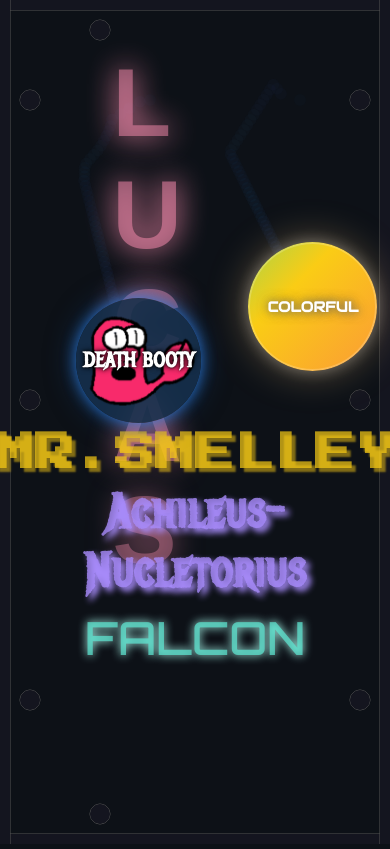
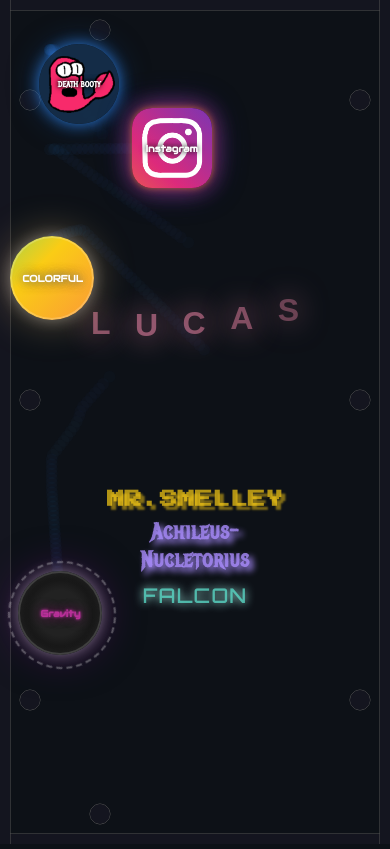
Before and after one commit to Lucas-Smelley/lucas-smelley.github.io, a plain HTML site: page index.html in a window 390 px wide. Drawn offline with nearby package versions, Linux system fonts and the light colour scheme; animation ran at ten frames a second; a web font is replaced by a local one.

Commit message:
responsive stuff

```diff
--- a/css/style.css
+++ b/css/style.css
@@ -9,23 +9,23 @@ html, body {
 
 /* MAIN NAME PLATE STYLES */
 
-.name-plate{
-    font-size: 6rem;
+.name-plate {
+    font-size: clamp(2rem, 8vw, 6rem);
     font-family: sans-serif;
     position: absolute;
     top: 35%;
     left: 50%;
     transform: translate(-50%, -50%);
     z-index: 1;
-    color: rgba(255, 144, 179, 0.2);;
-
+    color: rgba(255, 144, 179, 0.2);
+    white-space: nowrap;
 }
 
 .name-plate span{
     display: inline-block;
     font-weight: bolder;
     animation: mover 3s ease-in-out infinite;
-    margin: 0 15px;
+    margin: 0 clamp(5px, 2vw, 15px);
 }
 
 @keyframes mover {
@@ -81,7 +81,7 @@ html, body {
 
 #name1 {
     font-family: 'Orbitron', 'Rajdhani', sans-serif;
-    font-size: 2.7rem;
+    font-size: clamp(1.2rem, 4vw, 2.7rem);
     color: rgba(94, 234, 212, 0.7);
     letter-spacing: 2px;
     text-shadow: 0 0 10px rgba(174, 255, 243, 1);
@@ -89,7 +89,7 @@ html, body {
 
 #name2 {
     font-family: 'Press Start 2P', monospace;
-    font-size: 2.5rem;
+    font-size: clamp(1.1rem, 3.5vw, 2.5rem);
     color: rgba(250, 204, 21, 0.7);
     text-transform: uppercase;
     text-shadow: 4px 4px 2px rgba(250, 204, 21, 0.5);
@@ -97,7 +97,7 @@ html, body {
 
 #name3 {
     font-family: 'Metal Mania', 'UnifrakturCook', fantasy;
-    font-size: 3rem;
+    font-size: clamp(1.4rem, 4.5vw, 3rem);
     color: rgba(167, 139, 250, 0.8);
     letter-spacing: 1px;
     text-shadow: 4px 4px 6px rgba(167, 139, 250, 1);
@@ -105,15 +105,15 @@ html, body {
 
 /* GENERIC ICON STYLES */
 .icon {
-    width: 125px;
-    height: 125px;
+    width: clamp(80px, 12vw, 100px);
+    height: clamp(80px, 12vw, 100px);
+    font-size: clamp(0.6rem, 2vw, 1.3rem);
     border-radius: 50%;
     background: rgba(60, 127, 204, 0.9);
     display: flex;
     justify-content: center;
     align-items: center;
     color: white;
-    font-size: 1.2rem;
     position: absolute;
     text-decoration: none;
     z-index: 2;
@@ -147,8 +147,8 @@ html, body {
 
 .death-booty-label {
     color: white;
-    font-size: 1.3rem;
     font-weight: bold;
+    font-size: clamp(0.5rem, 1.1vw, 1.1rem);
     text-shadow: 0 0 3px black, 0 0 6px black;
     pointer-events: none;
     padding: 4px;
@@ -200,7 +200,6 @@ html, body {
 }
 
 .gravity-label {
-    font-size: 1.4rem;
     font-weight: 800;
     color: #b93099;
     text-shadow: 0 0 3px #e339c1, 0 0 12px #7c1163;
@@ -245,7 +244,6 @@ html, body {
 
 .colorful-label {
     font-family: 'Audiowide', cursive;
-    font-size: 0.9rem;
     font-weight: bold;
     color: white;
     text-shadow: 0 0 6px rgba(125, 125, 125, 0.6),
@@ -292,7 +290,6 @@ html, body {
 
 .instagram-label {
     font-family: 'Audiowide', cursive;
-    font-size: 1.2rem;
     font-weight: bold;
     color: white;
     text-shadow: 0 0 3px rgba(88, 88, 88, 0.6),
--- a/js/main.js
+++ b/js/main.js
@@ -30,29 +30,36 @@ Runner.run(Runner.create(), engine);
 const iconIds = ['death-booty', 'colorful-icon', 'instagram-icon', 'gravityToggle'];
 const icons = [];
 
-iconIds.forEach((id, i) => {
+iconIds.forEach((id) => {
     const el = document.getElementById(id);
-    const x = 150 + i * 150;
-    const y = 100;
+
+    // Get the actual size of the icon element
+    const rect = el.getBoundingClientRect();
+    const width = rect.width;
+    const height = rect.height;
+
+    // Random spawn within bounds (leaving space from edges)
+    const padding = 100;
+    const x = Math.random() * (window.innerWidth - padding * 2) + padding;
+    const y = Math.random() * (window.innerHeight - padding * 2) + padding;
 
     // Special case: Instagram icon uses a rounded rectangle body
     const isInstagram = id === 'instagram-icon';
     const body = isInstagram
-        ? Bodies.rectangle(x, y, 100, 120, {
+        ? Bodies.rectangle(x, y, width, height, {
             restitution: 1,
             friction: 0,
             frictionAir: 0,
-                chamfer: { radius: 20 }, // creates rounded corners
+            chamfer: { radius: 20 },
             render: { visible: false }
         })
-            : Bodies.circle(x, y, 75, {
+        : Bodies.circle(x, y, width / 2, {
             restitution: 1,
             friction: 0,
             frictionAir: 0,
             render: { visible: false }
         });
 
-    // Set random initial velocity
     const speedX = (Math.random() * 2 + 2) * (Math.random() < 0.5 ? -1 : 1);
     const speedY = (Math.random() * 2 + 2) * (Math.random() < 0.5 ? -1 : 1);
 
@@ -81,27 +88,65 @@ iconIds.forEach((id, i) => {
     }
 });
 
-// Add walls
-const walls = [
-    Bodies.rectangle(width / 2, 0, width, 20, { isStatic: true, restitution: 1 }),
-    Bodies.rectangle(width / 2, height, width, 20, { isStatic: true, restitution: 1 }),
-    Bodies.rectangle(0, height / 2, 20, height, { isStatic: true, restitution: 1 }),
-    Bodies.rectangle(width, height / 2, 20, height, { isStatic: true, restitution: 1 })
+let wallBodies = [];
+
+function createWalls() {
+    // Remove existing walls from the world
+    if (wallBodies.length) {
+        wallBodies.forEach(wall => World.remove(world, wall));
+    }
+
+    const w = window.innerWidth;
+    const h = window.innerHeight;
+
+    wallBodies = [
+        Bodies.rectangle(w / 2, 0, w, 20, { isStatic: true, restitution: 1 }),               // Top
+        Bodies.rectangle(w / 2, h, w, 20, { isStatic: true, restitution: 1 }),               // Bottom
+        Bodies.rectangle(0, h / 2, 20, h, { isStatic: true, restitution: 1 }),               // Left
+        Bodies.rectangle(w, h / 2, 20, h, { isStatic: true, restitution: 1 })                // Right
     ];
 
-World.add(world, walls);
+    World.add(world, wallBodies);
+}
 
-// Sync DOM with physics bodies
+let bumperBodies = [];
+
+function createBumpers() {
+    // Remove existing bumpers
+    if (bumperBodies.length) {
+        bumperBodies.forEach(b => World.remove(world, b));
+        bumperBodies = [];
+    }
+
+    const w = window.innerWidth;
+    const h = window.innerHeight;
+
+    // Top & Bottom bumpers
+    for (let x = 100; x < w; x += 300) {
+        bumperBodies.push(
+        Bodies.circle(x, 30, 10, { isStatic: true, restitution: 1 }),
+        Bodies.circle(x, h - 30, 10, { isStatic: true, restitution: 1 })
+        );
+    }
+
+    // Left & Right bumpers
+    for (let y = 100; y < h; y += 300) {
+        bumperBodies.push(
+        Bodies.circle(30, y, 10, { isStatic: true, restitution: 1 }),
+        Bodies.circle(w - 30, y, 10, { isStatic: true, restitution: 1 })
+        );
+    }
+
+    World.add(world, bumperBodies);
+}
+
+// Update DOM element position to match physics body
 Events.on(engine, 'afterUpdate', () => {
     icons.forEach(({ el, body }) => {
-        const isInstagram = el.id === 'instagram-icon';
+        const rect = el.getBoundingClientRect();
+        el.style.left = `${body.position.x - rect.width / 2}px`;
+        el.style.top = `${body.position.y - rect.height / 2}px`;
 
-        // Use half width/height for Instagram's rectangle, or radius for circles
-        const offset = isInstagram ? 50 : 50;
-        el.style.left = `${body.position.x - offset}px`;
-        el.style.top = `${body.position.y - offset}px`;
-
-        // Maintain speed when gravity is off
         if (engine.gravity.y === 0) {
             const vx = body.velocity.x;
             const vy = body.velocity.y;
@@ -122,27 +167,6 @@ Events.on(engine, 'afterUpdate', () => {
 });
 
 
-
-// Create bumper pegs near the edges
-const bumpers = [];
-
-// Top & Bottom edge bumpers
-for (let x = 100; x < width; x += 300) {
-    bumpers.push(
-        Bodies.circle(x, 30, 10, { isStatic: true, restitution: 1 }),
-        Bodies.circle(x, height - 30, 10, { isStatic: true, restitution: 1 })
-    );
-}
-
-// Left & Right edge bumpers
-for (let y = 100; y < height; y += 300) {
-    bumpers.push(
-        Bodies.circle(30, y, 10, { isStatic: true, restitution: 1 }),
-        Bodies.circle(width - 30, y, 10, { isStatic: true, restitution: 1 })
-    );
-}
-
-World.add(world, bumpers);
 
 const canvas = document.getElementById('trailCanvas');
 const ctx = canvas.getContext('2d');
@@ -184,4 +208,21 @@ function renderTrails() {
     requestAnimationFrame(renderTrails);
 }
 
+
+
+// Initial call
+createWalls();
+createBumpers();
+
+
+// Recreate walls when screen is resized
+window.addEventListener('resize', () => {
+    createWalls();
+    createBumpers();
+
+
+    // Optional: resize Matter.js render canvas if you're using Render
+    render.canvas.width = window.innerWidth;
+    render.canvas.height = window.innerHeight;
+});
 renderTrails();
```
Lines whose indentation alone changed are shown as unchanged.
